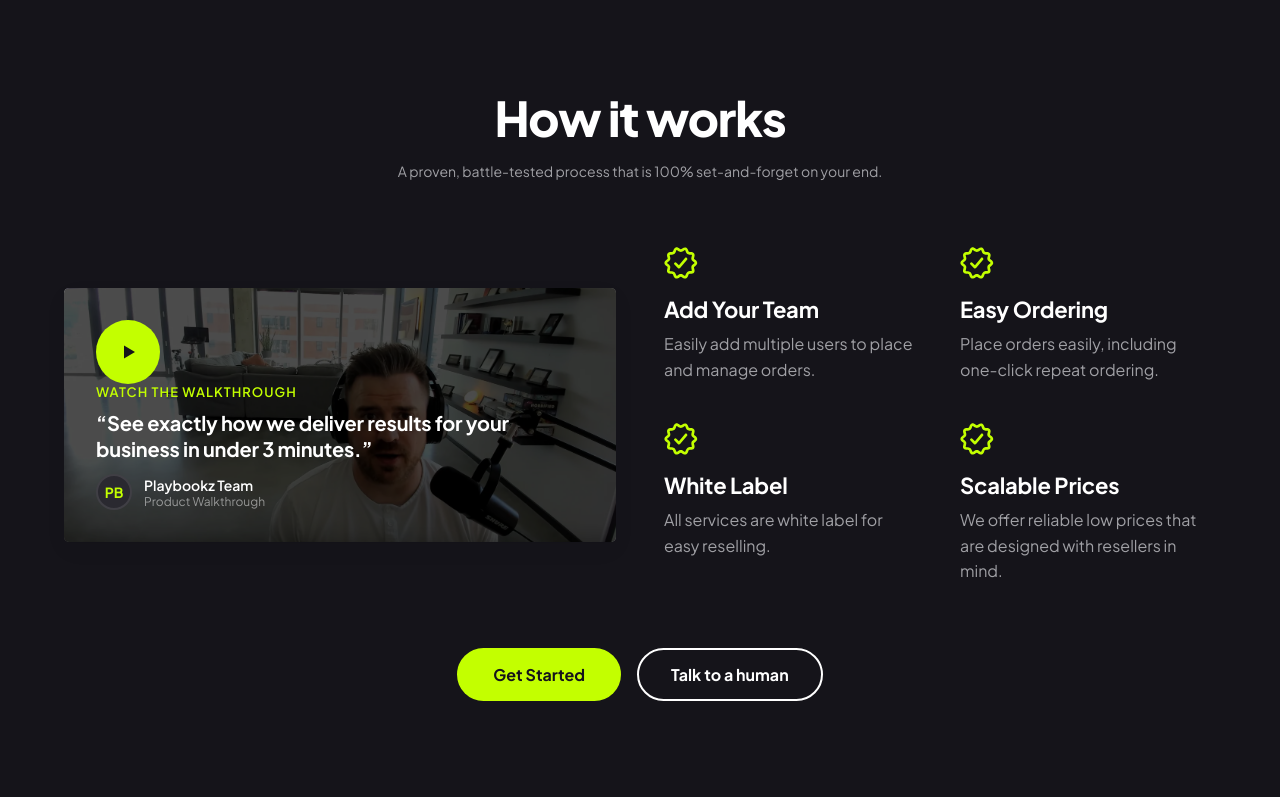
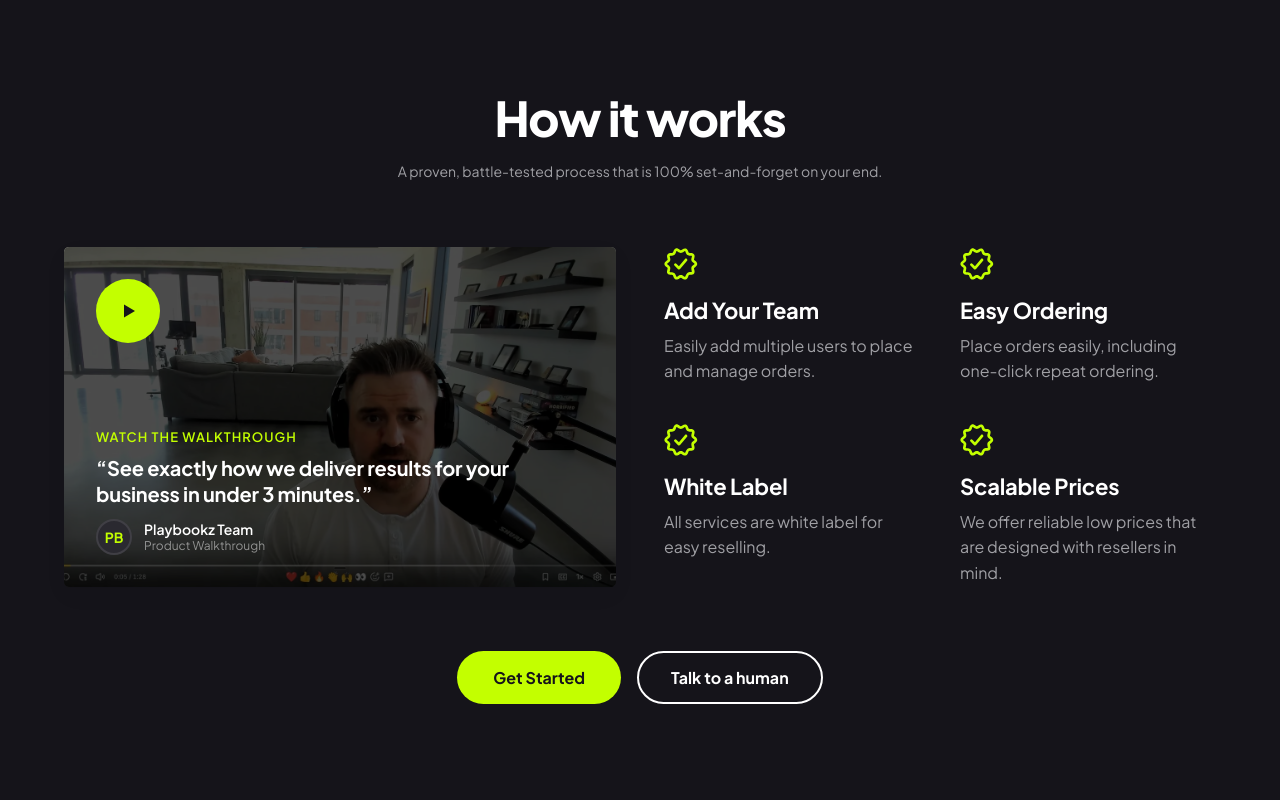
Before and after one commit to PlaybookzLLC/playbookz-v2-website, a React (Vite) app: page / in a window 1280 px wide. Shown: the part 2635-3435 px from the top of the page. Built offline with nearby package versions, Linux system fonts and the light colour scheme.

Commit message:
Fix video card height to match testimonials card proportions
Replace height:100% with minHeight:340px so the card doesn't stretch
to fill the adjacent feature grid column.

https://claude.ai/code/session_01DDzjVJ61C7qHF2oYyKZPLJ

```diff
--- a/src/components/HowItWorksSection.jsx
+++ b/src/components/HowItWorksSection.jsx
@@ -102,7 +102,7 @@ function VideoCard({ onPlay }) {
         display: "flex",
         flexDirection: "column",
         justifyContent: "space-between",
-        height: "100%",
+        minHeight: "340px",
         boxSizing: "border-box",
         cursor: "pointer",
         transition: "all 0.2s ease",
```
